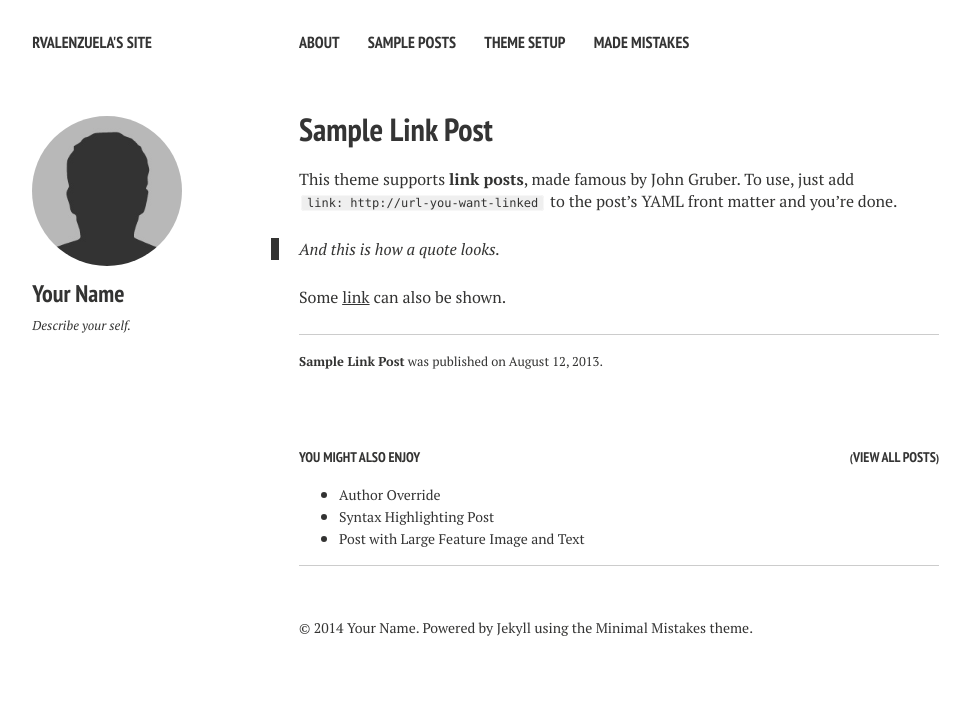
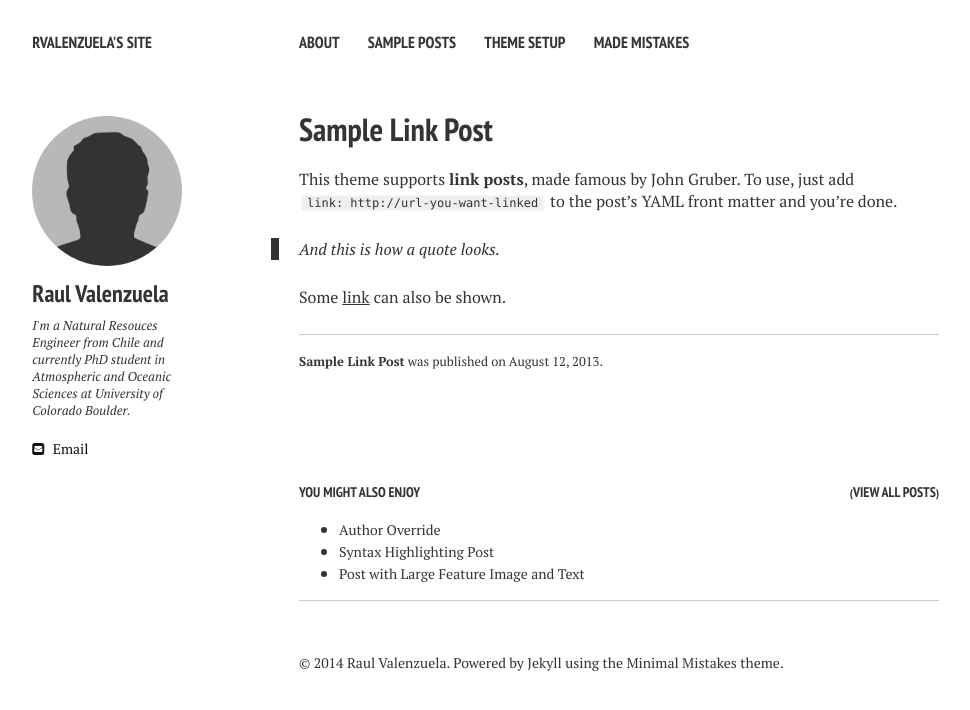
Before and after one commit to Joe-Robertson/rvalenzuelar.github.io, a Jekyll site: the page built from _posts/2013-08-12-sample-link-post.md, in a window 1280 px wide. Shown: the top 710 px of the page, without its empty margins (21-991 px from the left). Built offline with Jekyll 4.4.1, drawn with Linux system fonts in a browser that asks for light colours; nearby versions of some CDN libraries.

Commit message:
Bio added to config.yml

```diff
--- a/_config.yml
+++ b/_config.yml
@@ -26,10 +26,10 @@ kramdown:
 
 # Site owner
 owner:
-  name: Your Name
+  name: Raul Valenzuela
   avatar: bio-photo.jpg
-  bio: "Describe your self."
-  email:
+  bio: "I'm a Natural Resouces Engineer from Chile and currently PhD student in Atmospheric and Oceanic Sciences at University of Colorado Boulder."
+  email: raul.valenzuela@colorado.edu
   disqus-shortname:
   twitter: #username
   facebook: #username
```
